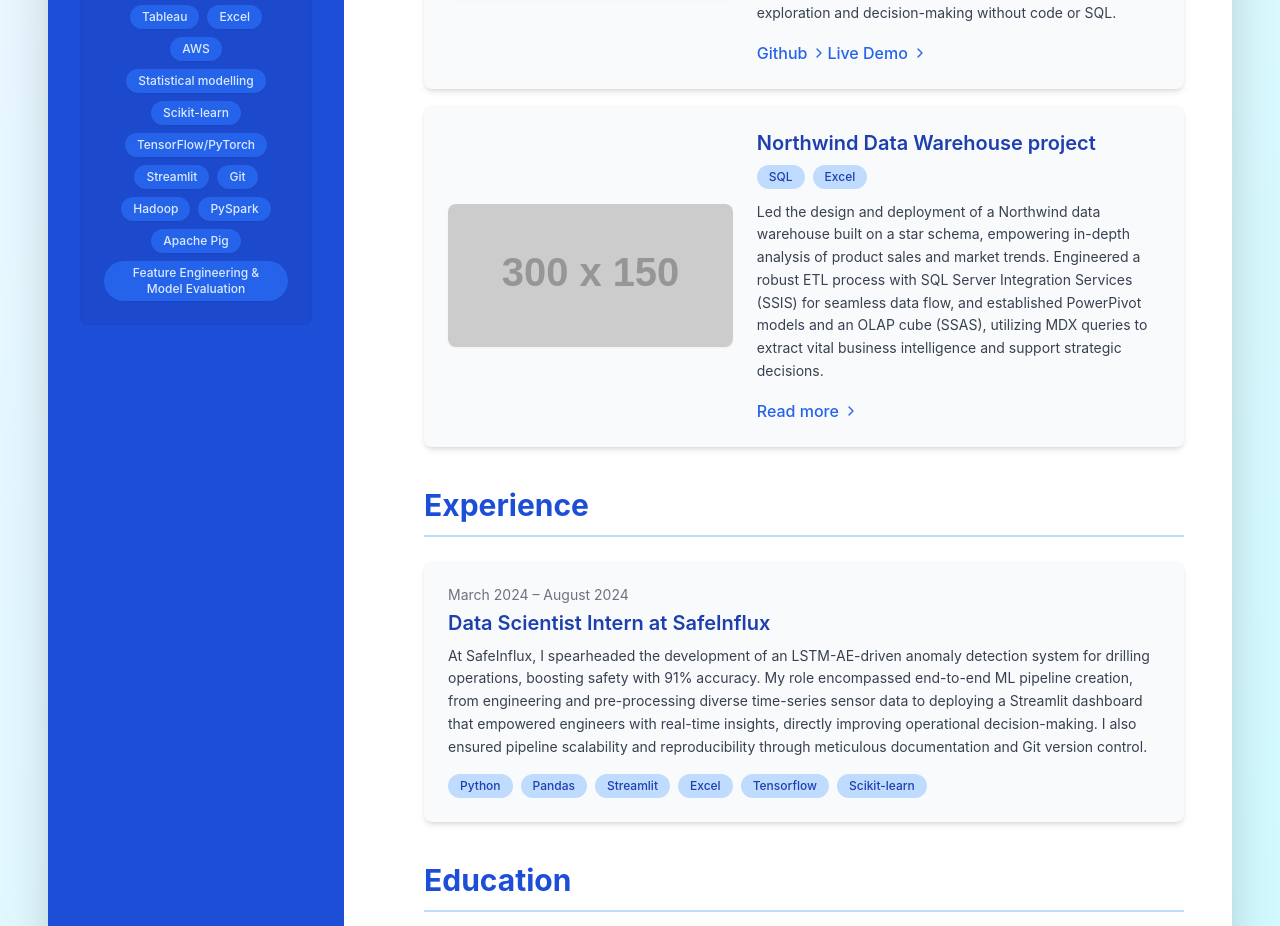
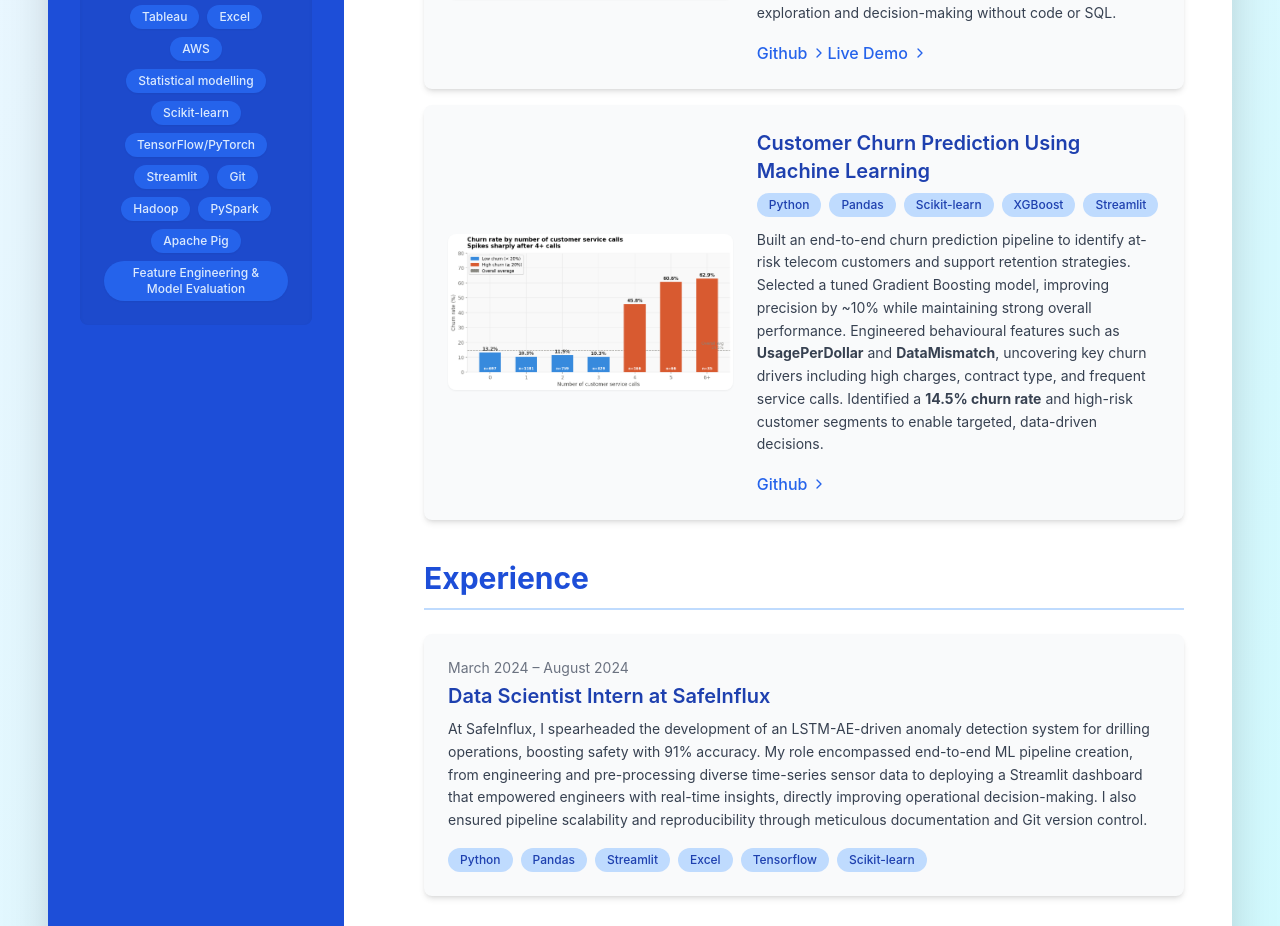
Before and after one commit to nkosimate/nkosimate.github.io, a React (Create React App) app in the folder portfolio/: page / in a window 1280 px wide. Shown: the part 844-1770 px from the top of the page. Built offline with nearby package versions, Linux system fonts and the light colour scheme.

Commit message:
update churn project

```diff
--- a/portfolio/src/App.jsx
+++ b/portfolio/src/App.jsx
@@ -1,9 +1,10 @@
-import image from "./img/image.png"
+import image from "./img/image.png";
 // Import the necessary icons from lucide-react for a modern look
-import { Linkedin, Github, FileText, Mail, ChevronRight } from 'lucide-react';
+import { Linkedin, Github, FileText, Mail, ChevronRight } from "lucide-react";
 // Instead, using a placeholder image directly in the src attribute.
-import datagpt from "./img/datagpt.png"
-import dash5 from "./img/dash5.png"
+import datagpt from "./img/datagpt.png";
+import dash5 from "./img/dash5.png";
+import churn from "./img/churn.png";
 // Main App component which will now contain the entire portfolio layout
 function App() {
   return (
@@ -15,7 +16,6 @@ function App() {
           It uses flexbox for desktop and stacks elements vertically on smaller screens.
           It also applies a white background, rounded corners, and a shadow. */}
       <div className="container mx-auto flex flex-col md:flex-row gap-8 rounded-xl shadow-2xl overflow-hidden bg-white">
-
         {/* Sidebar Section: This column holds the profile info, social links, about, and skills.
             It has a distinct blue background and centers its content. */}
         <aside className="md:w-1/3 lg:w-1/4 p-6 md:p-8 bg-blue-700 text-white flex flex-col items-center text-center rounded-t-xl md:rounded-l-xl md:rounded-tr-none">
@@ -29,20 +29,33 @@ function App() {
           />
           {/* Name and Role details */}
           <h1 className="text-3xl font-bold mb-1">Nkosinathi Mate</h1>
-          <p className="text-blue-200 text-lg mb-2">Graduate Data Scientist and Software Engineer</p>
+          <p className="text-blue-200 text-lg mb-2">
+            Graduate Data Scientist and Software Engineer
+          </p>
           <p className="text-blue-300 text-sm mb-6">Aberdeen, United Kingdom</p>
 
           {/* Social Icons: Uses Lucide React icons for LinkedIn, GitHub, a generic file icon for Kaggle,
               and a Mail icon for the email button. Each icon has a hover effect. */}
           <div className="flex justify-center items-center space-x-4 mb-8">
-            <a href="https://www.linkedin.com/in/nkosinathi-mate/" aria-label="LinkedIn profile" className="p-2 bg-blue-600 rounded-full hover:bg-blue-500 transition-colors duration-200">
+            <a
+              href="https://www.linkedin.com/in/nkosinathi-mate/"
+              aria-label="LinkedIn profile"
+              className="p-2 bg-blue-600 rounded-full hover:bg-blue-500 transition-colors duration-200"
+            >
               <Linkedin size={24} strokeWidth={1.5} />
             </a>
-            <a href="https://github.com/nkosimate" aria-label="GitHub profile" className="p-2 bg-blue-600 rounded-full hover:bg-blue-500 transition-colors duration-200">
+            <a
+              href="https://github.com/nkosimate"
+              aria-label="GitHub profile"
+              className="p-2 bg-blue-600 rounded-full hover:bg-blue-500 transition-colors duration-200"
+            >
               <Github size={24} strokeWidth={1.5} />
             </a>
             {/* Email Button: Styled as a rounded button with text and a mail icon. */}
-            <a href="mailto:nkosimate@gmail.com" className="flex items-center space-x-2 px-4 py-2 bg-blue-500 rounded-full text-sm font-semibold hover:bg-blue-400 transition-colors duration-200 shadow-md">
+            <a
+              href="mailto:nkosimate@gmail.com"
+              className="flex items-center space-x-2 px-4 py-2 bg-blue-500 rounded-full text-sm font-semibold hover:bg-blue-400 transition-colors duration-200 shadow-md"
+            >
               <Mail size={18} strokeWidth={1.5} />
               <span>Email Me</span>
             </a>
@@ -50,18 +63,43 @@ function App() {
 
           {/* About Section: Provides a brief description, with a subtle blue background and border. */}
           <section className="bg-blue-800 bg-opacity-30 p-6 rounded-lg mb-6 shadow-inner w-full">
-            <h2 className="text-xl font-semibold mb-3 border-b border-blue-600 pb-2">About</h2>
+            <h2 className="text-xl font-semibold mb-3 border-b border-blue-600 pb-2">
+              About
+            </h2>
             <p className="text-blue-100 leading-relaxed text-sm">
-              ML systems for high-stakes environments: drilling safety, medical imaging, NLP. MSc Distinction. Production code, clear communication, open to relocation.
+              ML systems for high-stakes environments: drilling safety, medical
+              imaging, NLP. MSc Distinction. Production code, clear
+              communication, open to relocation.
             </p>
           </section>
 
           {/* Skills Section: Displays skills as rounded badges with a hover effect, in blue tones. */}
           <section className="bg-blue-800 bg-opacity-30 p-6 rounded-lg shadow-inner w-full">
-            <h2 className="text-xl font-semibold mb-3 border-b border-blue-600 pb-2">Skills</h2>
+            <h2 className="text-xl font-semibold mb-3 border-b border-blue-600 pb-2">
+              Skills
+            </h2>
             <div className="flex flex-wrap gap-2 justify-center">
-              {['SQL', 'Python', 'R', 'Tableau', 'Excel', 'AWS','Statistical modelling', 'Scikit-learn','TensorFlow/PyTorch','Streamlit','Git','Hadoop','PySpark','Apache Pig','Feature Engineering & Model Evaluation'].map((skill, index) => (
-                <span key={index} className="px-3 py-1 bg-blue-600 text-blue-100 rounded-full text-xs font-medium shadow-sm transition-transform duration-200 hover:scale-105 hover:bg-blue-500">
+              {[
+                "SQL",
+                "Python",
+                "R",
+                "Tableau",
+                "Excel",
+                "AWS",
+                "Statistical modelling",
+                "Scikit-learn",
+                "TensorFlow/PyTorch",
+                "Streamlit",
+                "Git",
+                "Hadoop",
+                "PySpark",
+                "Apache Pig",
+                "Feature Engineering & Model Evaluation",
+              ].map((skill, index) => (
+                <span
+                  key={index}
+                  className="px-3 py-1 bg-blue-600 text-blue-100 rounded-full text-xs font-medium shadow-sm transition-transform duration-200 hover:scale-105 hover:bg-blue-500"
+                >
                   {skill}
                 </span>
               ))}
@@ -74,7 +112,9 @@ function App() {
         <section className="flex-1 p-6 md:p-10 lg:p-12 bg-white rounded-b-xl md:rounded-r-xl md:rounded-bl-none">
           {/* Projects Section */}
           <section className="mb-10">
-            <h2 className="text-3xl font-bold text-blue-700 mb-6 border-b-2 border-blue-200 pb-3">Projects</h2>
+            <h2 className="text-3xl font-bold text-blue-700 mb-6 border-b-2 border-blue-200 pb-3">
+              Projects
+            </h2>
 
             {/* Kick-Detection Project Card: Each project is a card with an image, title, tags, description,
                 and a "Read more" link with a subtle arrow icon. Cards have hover effects. */}
@@ -85,18 +125,37 @@ function App() {
                 className="w-full md:w-2/5 rounded-lg object-cover shadow-sm"
               />
               <div className="flex-1">
-                <h3 className="text-xl font-semibold mb-2 text-blue-800">Kick Detection in Oil & Gas Drilling Using LSTM-AE Networks</h3>
+                <h3 className="text-xl font-semibold mb-2 text-blue-800">
+                  Kick Detection in Oil & Gas Drilling Using LSTM-AE Networks
+                </h3>
                 <div className="flex flex-wrap gap-2 mb-3">
-                  {['Python', 'Pandas', 'Streamlit','TensorFlow','Scikit-learn'].map((tag, index) => (
-                    <span key={index} className="px-3 py-1 bg-blue-200 text-blue-800 rounded-full text-xs font-medium">
+                  {[
+                    "Python",
+                    "Pandas",
+                    "Streamlit",
+                    "TensorFlow",
+                    "Scikit-learn",
+                  ].map((tag, index) => (
+                    <span
+                      key={index}
+                      className="px-3 py-1 bg-blue-200 text-blue-800 rounded-full text-xs font-medium"
+                    >
                       {tag}
                     </span>
                   ))}
                 </div>
                 <p className="text-gray-700 leading-relaxed mb-4 text-sm">
-                  Developed an end-to-end kick detection solution for industrial safety, leveraging LSTM-AE deep learning models for 91% accuracy on complex drilling sensor data. Drove immediate operational value by building a Streamlit dashboard enabling real-time monitoring and critical decision support for oil & gas engineers.
+                  Developed an end-to-end kick detection solution for industrial
+                  safety, leveraging LSTM-AE deep learning models for 91%
+                  accuracy on complex drilling sensor data. Drove immediate
+                  operational value by building a Streamlit dashboard enabling
+                  real-time monitoring and critical decision support for oil &
+                  gas engineers.
                 </p>
-                <a href="https://github.com/nkosimate/LSTM-autoencoder" className="inline-flex items-center text-blue-600 hover:text-blue-800 font-medium transition-colors duration-200">
+                <a
+                  href="https://github.com/nkosimate/LSTM-autoencoder"
+                  className="inline-flex items-center text-blue-600 hover:text-blue-800 font-medium transition-colors duration-200"
+                >
                   Github <ChevronRight size={16} className="ml-1" />
                 </a>
               </div>
@@ -110,21 +169,46 @@ function App() {
                 className="w-full md:w-2/5 rounded-lg object-cover shadow-sm"
               />
               <div className="flex-1">
-                <h3 className="text-xl font-semibold mb-2 text-blue-800">AI Powered Data Analyst Assistant</h3>
+                <h3 className="text-xl font-semibold mb-2 text-blue-800">
+                  AI Powered Data Analyst Assistant
+                </h3>
                 <div className="flex flex-wrap gap-2 mb-3">
-                  {['Python', 'OpenAI','LangChain','StreamLit','Plotly', 'Pandas'].map((tag, index) => (
-                    <span key={index} className="px-3 py-1 bg-blue-200 text-blue-800 rounded-full text-xs font-medium">
+                  {[
+                    "Python",
+                    "OpenAI",
+                    "LangChain",
+                    "StreamLit",
+                    "Plotly",
+                    "Pandas",
+                  ].map((tag, index) => (
+                    <span
+                      key={index}
+                      className="px-3 py-1 bg-blue-200 text-blue-800 rounded-full text-xs font-medium"
+                    >
                       {tag}
                     </span>
                   ))}
                 </div>
                 <p className="text-gray-700 leading-relaxed mb-4 text-sm">
-                  Designed and built an interactive AI assistant that enables natural language querying of CSV datasets using LLMs. Leveraged LangChain agents and OpenAI to interpret user questions, generate real-time Pandas logic, and produce dynamic visualisations via Plotly, all wrapped in a clean Streamlit interface. Showcased practical agentic workflows and real-world LLM integration to accelerate data exploration and decision-making without code or SQL.
-                  </p>
-                <a href="https://github.com/nkosimate/ai-data-analyst" className="inline-flex items-center text-blue-600 hover:text-blue-800 font-medium transition-colors duration-200">
+                  Designed and built an interactive AI assistant that enables
+                  natural language querying of CSV datasets using LLMs.
+                  Leveraged LangChain agents and OpenAI to interpret user
+                  questions, generate real-time Pandas logic, and produce
+                  dynamic visualisations via Plotly, all wrapped in a clean
+                  Streamlit interface. Showcased practical agentic workflows and
+                  real-world LLM integration to accelerate data exploration and
+                  decision-making without code or SQL.
+                </p>
+                <a
+                  href="https://github.com/nkosimate/ai-data-analyst"
+                  className="inline-flex items-center text-blue-600 hover:text-blue-800 font-medium transition-colors duration-200"
+                >
                   Github <ChevronRight size={16} className="ml-1" />
                 </a>
-                <a href="https://ai-data-analyst-nkosimate.streamlit.app/" className="inline-flex items-center text-blue-600 hover:text-blue-800 font-medium transition-colors duration-200">
+                <a
+                  href="https://ai-data-analyst-nkosimate.streamlit.app/"
+                  className="inline-flex items-center text-blue-600 hover:text-blue-800 font-medium transition-colors duration-200"
+                >
                   Live Demo <ChevronRight size={16} className="ml-1" />
                 </a>
               </div>
@@ -133,27 +217,54 @@ function App() {
             {/* Add vertical space between project cards */}
             <div className="my-4"></div>
 
-            {/* Northwind Data Warehouse Project Card: Similar structure, also in blue tones. */}
+            {/* Customer Churn Prediction Project Card */}
             <div className="bg-gray-50 p-6 rounded-lg shadow-md flex flex-col md:flex-row items-center gap-6 transform transition-transform duration-300 hover:scale-[1.01] hover:shadow-lg">
               <img
-                src="https://placehold.co/300x150/3B82F6/ffffff?text=NorthWind-Data-Warehousing" // Changed placeholder to blue for consistency
-                alt="Northwind Data Warehouse Project"
+                src={churn}
+                alt="Customer Churn Prediction Project"
                 className="w-full md:w-2/5 rounded-lg object-cover shadow-sm"
               />
               <div className="flex-1">
-                <h3 className="text-xl font-semibold mb-2 text-blue-800">Northwind Data Warehouse project</h3>
+                <h3 className="text-xl font-semibold mb-2 text-blue-800">
+                  Customer Churn Prediction Using Machine Learning
+                </h3>
+
                 <div className="flex flex-wrap gap-2 mb-3">
-                  {['SQL', 'Excel'].map((tag, index) => (
-                    <span key={index} className="px-3 py-1 bg-blue-200 text-blue-800 rounded-full text-xs font-medium">
+                  {[
+                    "Python",
+                    "Pandas",
+                    "Scikit-learn",
+                    "XGBoost",
+                    "Streamlit",
+                  ].map((tag, index) => (
+                    <span
+                      key={index}
+                      className="px-3 py-1 bg-blue-200 text-blue-800 rounded-full text-xs font-medium"
+                    >
                       {tag}
                     </span>
                   ))}
                 </div>
+
                 <p className="text-gray-700 leading-relaxed mb-4 text-sm">
-                  Led the design and deployment of a Northwind data warehouse built on a star schema, empowering in-depth analysis of product sales and market trends. Engineered a robust ETL process with SQL Server Integration Services (SSIS) for seamless data flow, and established PowerPivot models and an OLAP cube (SSAS), utilizing MDX queries to extract vital business intelligence and support strategic decisions.
-                  </p>
-                <a href="https://github.com/nkosimate/Data-Warehousing" className="inline-flex items-center text-blue-600 hover:text-blue-800 font-medium transition-colors duration-200">
-                  Read more <ChevronRight size={16} className="ml-1" />
+                  Built an end-to-end churn prediction pipeline to identify
+                  at-risk telecom customers and support retention strategies.
+                  Selected a tuned Gradient Boosting model, improving precision
+                  by ~10% while maintaining strong overall performance.
+                  Engineered behavioural features such as{" "}
+                  <strong>UsagePerDollar</strong> and{" "}
+                  <strong>DataMismatch</strong>, uncovering key churn drivers
+                  including high charges, contract type, and frequent service
+                  calls. Identified a <strong>14.5% churn rate</strong> and
+                  high-risk customer segments to enable targeted, data-driven
+                  decisions.
+                </p>
+
+                <a
+                  href="https://github.com/nkosimate/CustomerChurnPrediction"
+                  className="inline-flex items-center text-blue-600 hover:text-blue-800 font-medium transition-colors duration-200"
+                >
+                  Github <ChevronRight size={16} className="ml-1" />
                 </a>
               </div>
             </div>
@@ -161,15 +272,40 @@ function App() {
 
           {/* Experience Section: Displays work experience details with dates and relevant skills. */}
           <section className="mb-10">
-            <h2 className="text-3xl font-bold text-blue-700 mb-6 border-b-2 border-blue-200 pb-3">Experience</h2>
+            <h2 className="text-3xl font-bold text-blue-700 mb-6 border-b-2 border-blue-200 pb-3">
+              Experience
+            </h2>
             <div className="bg-gray-50 p-6 rounded-lg shadow-md">
-              <p className="text-sm text-gray-500 mb-1">March 2024 – August 2024</p>
-              <h3 className="text-xl font-semibold mb-2 text-blue-800">Data Scientist Intern at SafeInflux</h3>
-              <p className="text-gray-700 leading-relaxed mb-4 text-sm">At SafeInflux, I spearheaded the development of an LSTM-AE-driven anomaly detection system for drilling operations, boosting safety with 91% accuracy. My role encompassed end-to-end ML pipeline creation, from engineering and pre-processing diverse time-series sensor data to deploying a Streamlit dashboard that empowered engineers with real-time insights, directly improving operational decision-making. I also ensured pipeline scalability and reproducibility through meticulous documentation and Git version control.
-</p>
+              <p className="text-sm text-gray-500 mb-1">
+                March 2024 – August 2024
+              </p>
+              <h3 className="text-xl font-semibold mb-2 text-blue-800">
+                Data Scientist Intern at SafeInflux
+              </h3>
+              <p className="text-gray-700 leading-relaxed mb-4 text-sm">
+                At SafeInflux, I spearheaded the development of an
+                LSTM-AE-driven anomaly detection system for drilling operations,
+                boosting safety with 91% accuracy. My role encompassed
+                end-to-end ML pipeline creation, from engineering and
+                pre-processing diverse time-series sensor data to deploying a
+                Streamlit dashboard that empowered engineers with real-time
+                insights, directly improving operational decision-making. I also
+                ensured pipeline scalability and reproducibility through
+                meticulous documentation and Git version control.
+              </p>
               <div className="flex flex-wrap gap-2">
-                {['Python', 'Pandas', 'Streamlit', 'Excel', 'Tensorflow','Scikit-learn'].map((tag, index) => (
-                  <span key={index} className="px-3 py-1 bg-blue-200 text-blue-800 rounded-full text-xs font-medium">
+                {[
+                  "Python",
+                  "Pandas",
+                  "Streamlit",
+                  "Excel",
+                  "Tensorflow",
+                  "Scikit-learn",
+                ].map((tag, index) => (
+                  <span
+                    key={index}
+                    className="px-3 py-1 bg-blue-200 text-blue-800 rounded-full text-xs font-medium"
+                  >
                     {tag}
                   </span>
                 ))}
@@ -179,12 +315,22 @@ function App() {
 
           {/* Education Section: Displays education details, now with blue accents. */}
           <section>
-            <h2 className="text-3xl font-bold text-blue-700 mb-6 border-b-2 border-blue-200 pb-3">Education</h2>
+            <h2 className="text-3xl font-bold text-blue-700 mb-6 border-b-2 border-blue-200 pb-3">
+              Education
+            </h2>
             <div className="bg-gray-50 p-6 rounded-lg shadow-md">
               <p className="text-sm text-gray-500 mb-1">December 2024</p>
-              <h3 className="text-xl font-semibold mb-2 text-blue-800">MSc Data Science, Robert Gordon University, Aberdeen</h3>
+              <h3 className="text-xl font-semibold mb-2 text-blue-800">
+                MSc Data Science, Robert Gordon University, Aberdeen
+              </h3>
               <p className="text-gray-700 leading-relaxed text-sm">
-                Master of Science in Data Science from Robert Gordon University, providing a robust foundation in designing and implementing end-to-end data solutions, from Big Data acquisition, warehousing, and advanced analytics to impactful visualization. The program uniquely emphasizes translating key performance indicators into actionable business decisions, equipping me with the skills to drive strategic insights in diverse industries.
+                Master of Science in Data Science from Robert Gordon University,
+                providing a robust foundation in designing and implementing
+                end-to-end data solutions, from Big Data acquisition,
+                warehousing, and advanced analytics to impactful visualization.
+                The program uniquely emphasizes translating key performance
+                indicators into actionable business decisions, equipping me with
+                the skills to drive strategic insights in diverse industries.
               </p>
             </div>
           </section>
```
Also changed, not shown: portfolio/src/img/churn.png (added).
